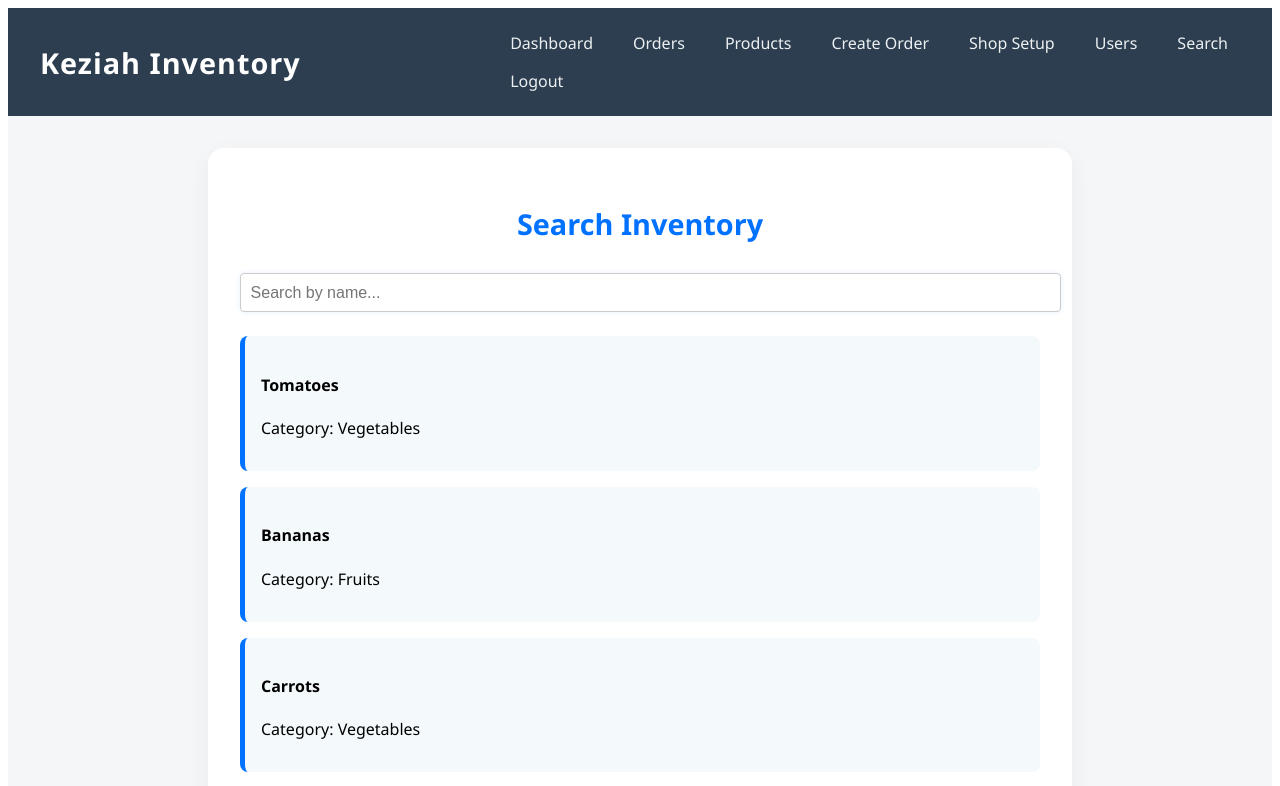
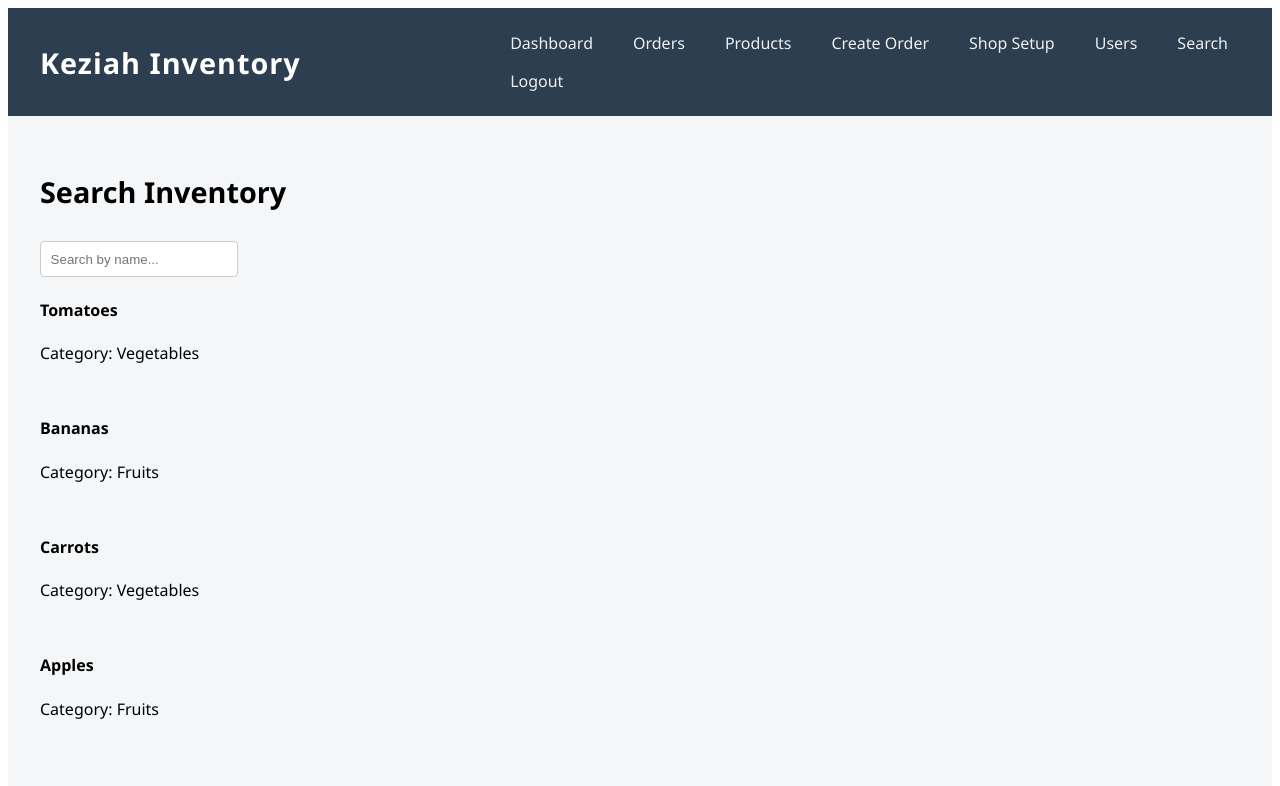
Before and after one commit to OKANLA95/Keziah-inventory-frontend, a React (Vite) app: page /search in a window 1280 px wide. Shown: the top 786 px of the page. Built offline with nearby package versions, Linux system fonts and the light colour scheme; sample sign-in values are in the browser's storage.

Commit message:
Fix: removed old search.css import and updated styles to use module

```diff
--- a/src/pages/SearchPage.jsx
+++ b/src/pages/SearchPage.jsx
@@ -1,6 +1,6 @@
 // src/pages/SearchPage.jsx
 import React, { useState } from 'react';
-import styles from './searchPage.module.css'; // Updated to CSS Module
+import styles from './SearchPage.module.css'; // ✅ Correct import
 
 const sampleData = [
   { id: 1, name: 'Tomatoes', category: 'Vegetables' },
@@ -17,25 +17,25 @@ function SearchPage() {
   );
 
   return (
-    <div className={styles.searchPage}>
+    <div className={styles['search-page']}>
       <h2>Search Inventory</h2>
       <input
         type="text"
         placeholder="Search by name..."
         value={query}
         onChange={(e) => setQuery(e.target.value)}
-        className={styles.searchInput}
+        className={styles['search-input']}
       />
       <div className={styles.results}>
         {filteredData.length > 0 ? (
           filteredData.map((item) => (
-            <div className={styles.resultCard} key={item.id}>
+            <div className={styles['result-card']} key={item.id}>
               <h4>{item.name}</h4>
               <p>Category: {item.category}</p>
             </div>
           ))
         ) : (
-          <p className={styles.noResults}>No results found</p>
+          <p className={styles['no-results']}>No results found</p>
         )}
       </div>
     </div>
```
